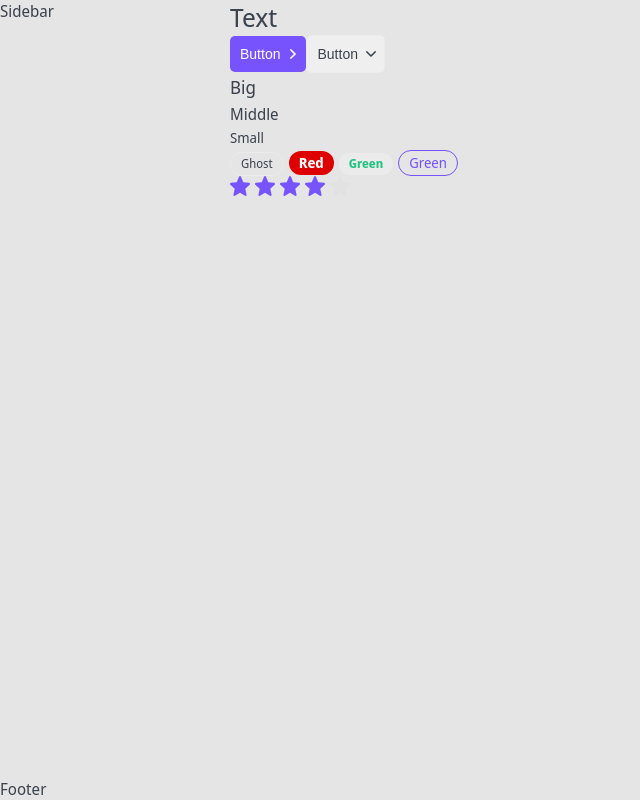
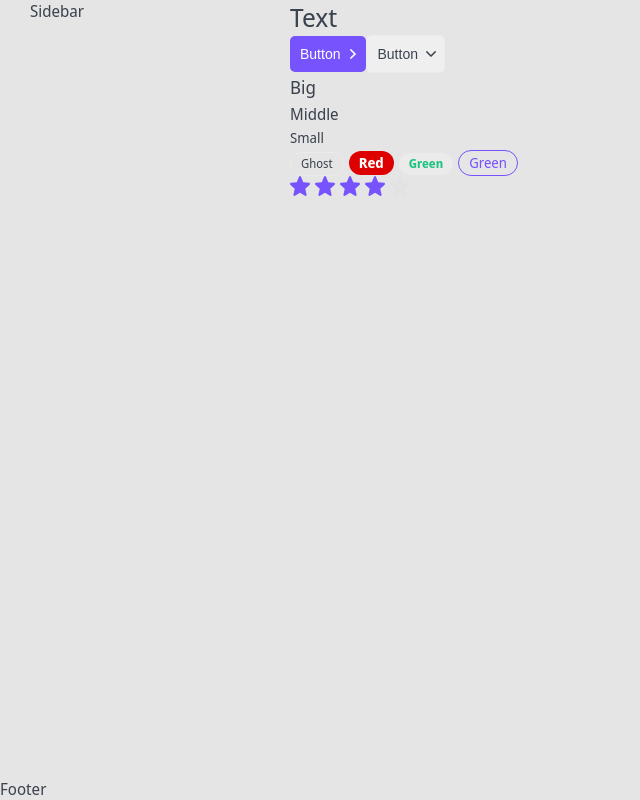
Before and after one commit to AndriiBVW/top-app, a Next.js app: page / in a window 1280 px wide. Shown: the whole page, without its empty margins (0-640 px from the left). Built offline with nearby package versions, Linux system fonts and the light colour scheme.

Commit message:
feat: add gap for layout HOC

```diff
--- a/layout/Layout.module.css
+++ b/layout/Layout.module.css
@@ -3,6 +3,7 @@
 	grid-template-columns: auto 230px minmax(320px, 1200px) auto;
 	grid-template-rows: auto 1fr auto;
 	min-height: 100vh;
+	gap: 0 30px;
 	grid-template-areas:
 	". header header ."
 	". sidebar body ."
```
